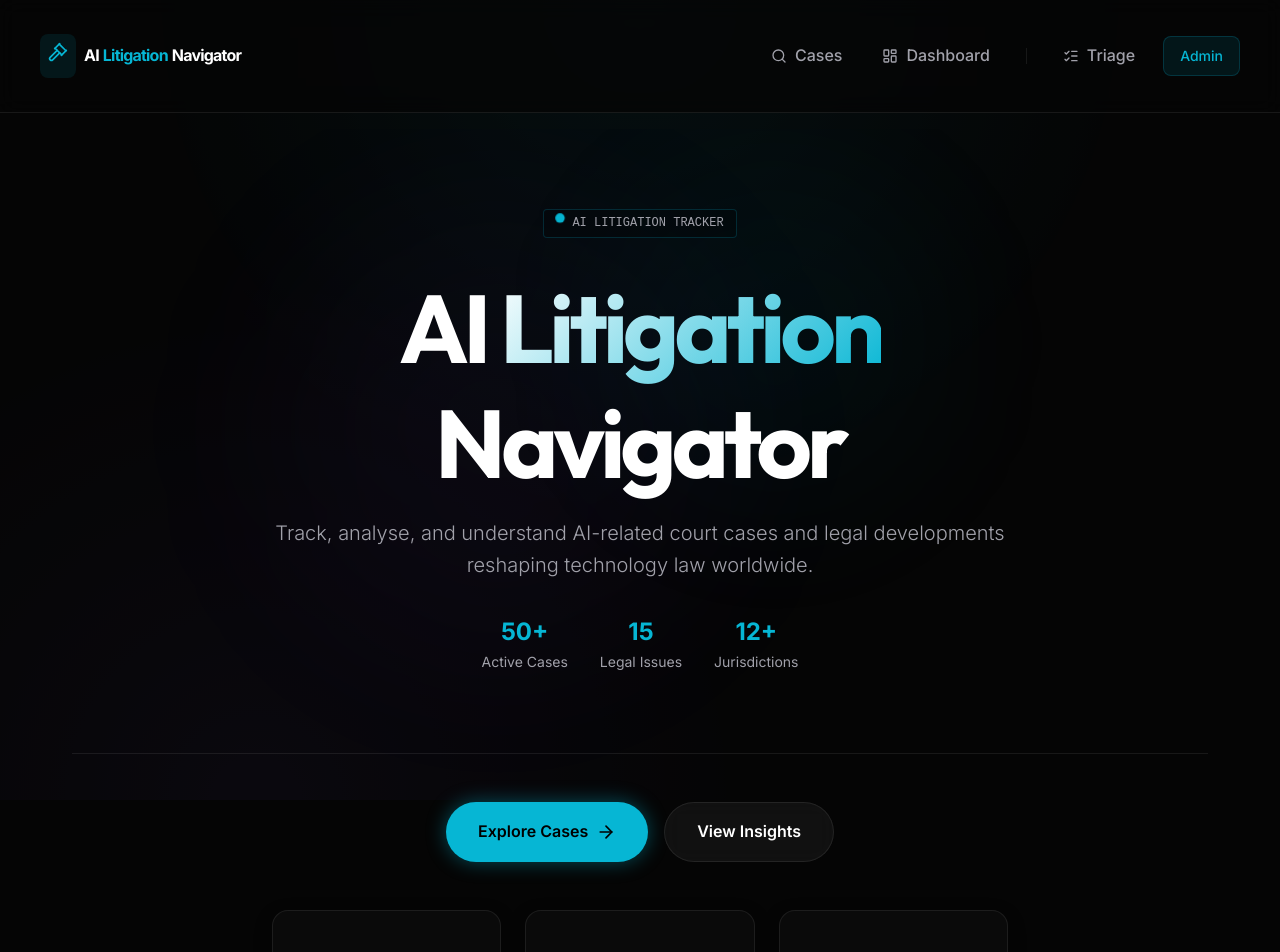
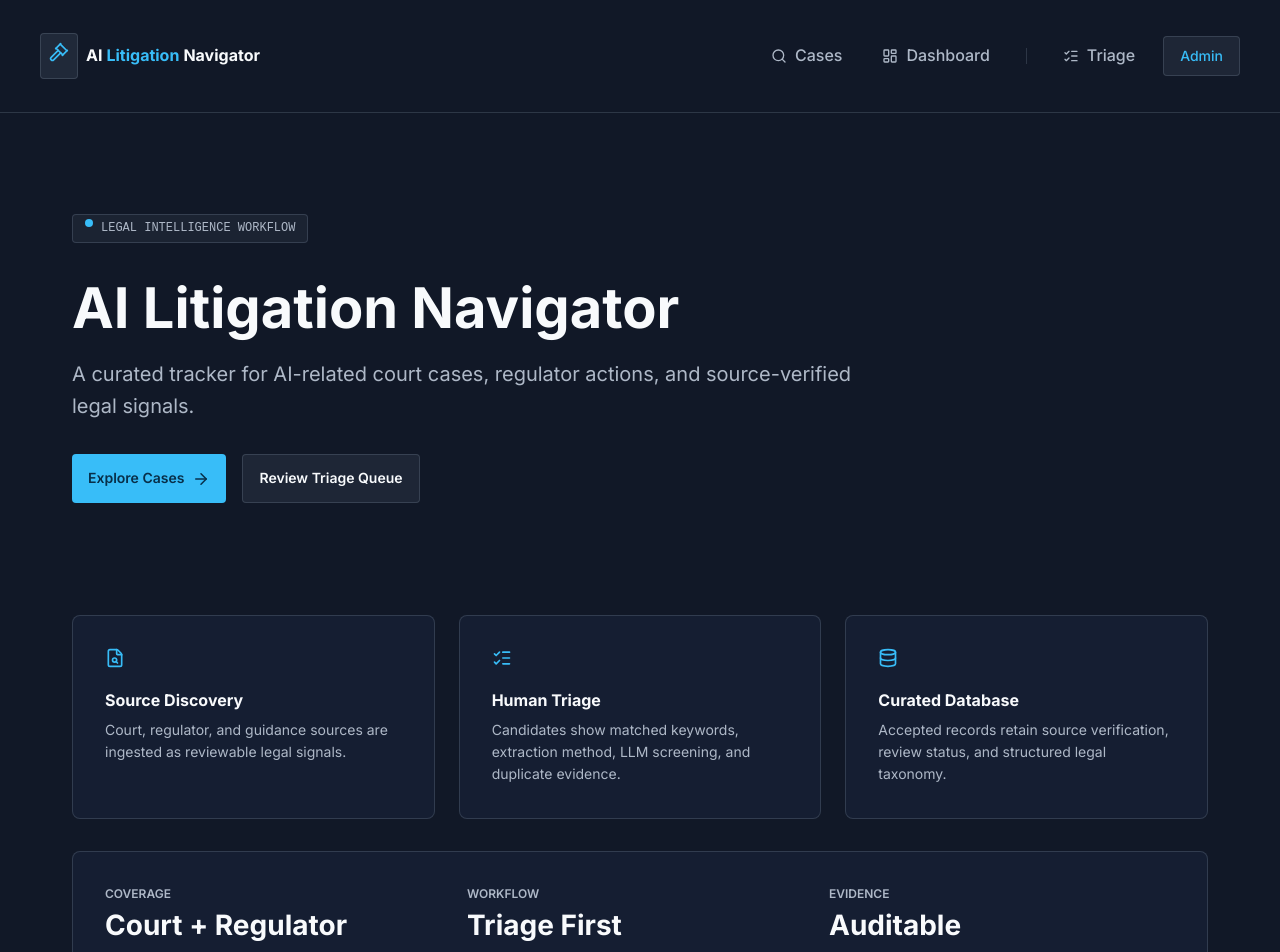
Before and after one commit to adampharrels/LegalTech, a Next.js app in the folder frontend/: page / in a window 1280 px wide. Shown: the top 952 px of the page. Built offline with nearby package versions, Linux system fonts and the light colour scheme.

Commit message:
style: simplify frontend visual design

```diff
--- a/frontend/src/app/admin/page.tsx
+++ b/frontend/src/app/admin/page.tsx
@@ -26,7 +26,7 @@ export default async function AdminPage() {
   };
 
   return (
-    <div className="flex-col gap-8" style={{ display: 'flex', animation: 'fadeIn 0.5s ease-in-out' }}>
+    <div className="flex-col gap-8" style={{ display: 'flex' }}>
       <div className="flex-col gap-2" style={{ display: 'flex' }}>
         <h1 style={{ fontSize: '2.25rem', fontWeight: 700 }}>Admin Panel</h1>
         <p className="text-muted" style={{ maxWidth: '42rem' }}>
@@ -188,7 +188,7 @@ export default async function AdminPage() {
                      </td>
                      <td style={{ padding: '0.75rem 1rem' }}>
                        {c.reviewStatus === 'LLM analysed' || c.reviewStatus === 'Human reviewed' ? (
-                         <Link href={`/cases/${c.slug}#ai-summary`} className="hover-text-accent" style={{ padding: '0.25rem 0.5rem', background: 'rgba(6, 182, 212, 0.12)', color: 'var(--accent-primary)', borderRadius: 'var(--radius-sm)', fontSize: '0.75rem', textDecoration: 'none' }}>
+                         <Link href={`/cases/${c.slug}#ai-summary`} className="hover-text-accent" style={{ padding: '0.25rem 0.5rem', background: 'rgba(148, 163, 184, 0.1)', color: 'var(--accent-primary)', borderRadius: 'var(--radius-sm)', fontSize: '0.75rem', textDecoration: 'none' }}>
                            View AI summary
                          </Link>
                        ) : (
--- a/frontend/src/app/admin/triage/page.tsx
+++ b/frontend/src/app/admin/triage/page.tsx
@@ -37,7 +37,7 @@ export default async function TriagePage() {
   const reviewedCandidates = candidates.filter((candidate) => ['Accepted', 'Rejected'].includes(candidate.candidateStatus));
 
   return (
-    <div className="flex-col gap-8" style={{ display: 'flex', animation: 'fadeIn 0.5s ease-in-out' }}>
+    <div className="flex-col gap-8" style={{ display: 'flex' }}>
       <div className="flex justify-between items-center" style={{ gap: '1rem', flexWrap: 'wrap' }}>
         <div className="flex-col gap-2" style={{ display: 'flex' }}>
           <h1 style={{ fontSize: '2.25rem', fontWeight: 700 }}>Triage Queue</h1>
@@ -156,7 +156,7 @@ export default async function TriagePage() {
                     {candidate.courtName} · {candidate.jurisdiction}
                   </p>
                 </div>
-                <span style={{ padding: '0.25rem 0.5rem', background: 'rgba(6, 182, 212, 0.12)', color: 'var(--accent-primary)', borderRadius: 'var(--radius-sm)', fontSize: '0.75rem' }}>
+                <span style={{ padding: '0.25rem 0.5rem', background: 'rgba(148, 163, 184, 0.1)', color: 'var(--accent-primary)', borderRadius: 'var(--radius-sm)', fontSize: '0.75rem' }}>
                   {candidate.candidateStatus}
                 </span>
               </div>
@@ -201,7 +201,7 @@ export default async function TriagePage() {
                 </div>
                 <div className="flex gap-2" style={{ flexWrap: 'wrap', marginTop: '0.75rem' }}>
                   {matchedKeywords.length > 0 ? matchedKeywords.map((keyword) => (
-                    <span key={keyword} style={{ padding: '0.2rem 0.45rem', background: 'rgba(6, 182, 212, 0.12)', color: 'var(--accent-primary)', border: '1px solid rgba(6, 182, 212, 0.2)', borderRadius: 'var(--radius-sm)', fontSize: '0.7rem' }}>
+                    <span key={keyword} style={{ padding: '0.2rem 0.45rem', background: 'rgba(148, 163, 184, 0.1)', color: 'var(--accent-primary)', border: '1px solid var(--border-color)', borderRadius: 'var(--radius-sm)', fontSize: '0.7rem' }}>
                       {keyword}
                     </span>
                   )) : (
--- a/frontend/src/app/globals.css
+++ b/frontend/src/app/globals.css
@@ -1,19 +1,19 @@
-@import url('https://fonts.googleapis.com/css2?family=Inter:wght@300;400;500;600;700;900&family=Outfit:wght@400;500;700;900&display=swap');
+@import url('https://fonts.googleapis.com/css2?family=Inter:wght@400;500;600;700&display=swap');
 
 :root {
-  /* Core Colors - Neon Corporate Blend */
-  --bg-primary: #050505;
-  --bg-secondary: #0a0a0a;
+  /* Core colours */
+  --bg-primary: #111827;
+  --bg-secondary: #162033;
 
-  --text-primary: #ffffff;
-  --text-secondary: #a1a1aa;
+  --text-primary: #f8fafc;
+  --text-secondary: #aeb8c7;
 
-  --accent-primary: #06b6d4; /* Cyan */
-  --accent-primary-hover: #0891b2;
-  --accent-secondary: #8b5cf6; /* Violet */
+  --accent-primary: #38bdf8;
+  --accent-primary-hover: #0ea5e9;
+  --accent-secondary: #64748b;
 
-  --border-color: rgba(255, 255, 255, 0.08);
-  --border-hover: rgba(6, 182, 212, 0.3);
+  --border-color: rgba(148, 163, 184, 0.22);
+  --border-hover: rgba(148, 163, 184, 0.36);
 
   /* Radii */
   --radius-sm: 0.25rem;
@@ -23,7 +23,7 @@
 
   /* Typography */
   --font-sans: 'Inter', sans-serif;
-  --font-heading: 'Outfit', sans-serif;
+  --font-heading: 'Inter', sans-serif;
 }
 
 * {
@@ -33,7 +33,7 @@
 }
 
 body {
-  background-color: var(--bg-primary);
+  background: var(--bg-primary);
   color: var(--text-primary);
   font-family: var(--font-sans);
   line-height: 1.6;
@@ -70,36 +70,29 @@ a {
 .gap-6 { gap: 1.5rem; }
 .gap-8 { gap: 2rem; }
 
-/* Micro-animations & Glassmorphism */
+/* Product surfaces */
 .glass-panel {
-  background: rgba(10, 10, 10, 0.6);
-  backdrop-filter: blur(16px);
-  -webkit-backdrop-filter: blur(16px);
+  background: rgba(17, 24, 39, 0.96);
   border: 1px solid var(--border-color);
-  border-radius: var(--radius-lg);
-  box-shadow: 0 10px 40px -10px rgba(0, 0, 0, 0.8);
-  transition: all 0.3s ease;
+  border-radius: var(--radius-md);
+  box-shadow: none;
+  transition: border-color 0.16s ease, background-color 0.16s ease;
   padding: 2rem;
 }
 
 .glass-panel:hover {
-  transform: translateY(-4px);
   border-color: var(--border-hover);
-  box-shadow: 0 20px 40px -10px rgba(6, 182, 212, 0.15);
 }
 
 .surface-panel {
-  background: rgba(12, 12, 12, 0.86);
-  backdrop-filter: none;
-  -webkit-backdrop-filter: none;
-  box-shadow: 0 6px 18px rgba(0, 0, 0, 0.32);
-  transition: border-color 0.2s ease, background-color 0.2s ease;
+  background: rgba(22, 32, 51, 0.92);
+  box-shadow: none;
+  transition: border-color 0.16s ease, background-color 0.16s ease;
 }
 
 .surface-panel:hover {
-  transform: none;
-  border-color: rgba(6, 182, 212, 0.22);
-  box-shadow: 0 6px 18px rgba(0, 0, 0, 0.32);
+  border-color: var(--border-hover);
+  box-shadow: none;
 }
 
 .btn-primary {
@@ -108,22 +101,20 @@ a {
   justify-content: center;
   gap: 0.5rem;
   background-color: var(--accent-primary);
-  color: #000;
+  color: #082f49;
   font-weight: 600;
-  padding: 1rem 2rem;
-  border-radius: var(--radius-full);
+  padding: 0.75rem 1rem;
+  border-radius: var(--radius-sm);
   border: none;
   cursor: pointer;
-  transition: all 0.3s ease;
-  box-shadow: 0 0 20px rgba(6, 182, 212, 0.4);
+  transition: background-color 0.16s ease;
+  box-shadow: none;
   font-family: var(--font-sans);
-  font-size: 1rem;
+  font-size: 0.875rem;
 }
 
 .btn-primary:hover {
   background-color: var(--accent-primary-hover);
-  transform: scale(1.05);
-  box-shadow: 0 0 40px rgba(6, 182, 212, 0.6);
 }
 
 .btn-secondary {
@@ -131,73 +122,25 @@ a {
   align-items: center;
   justify-content: center;
   gap: 0.5rem;
-  background: rgba(255, 255, 255, 0.05);
-  backdrop-filter: blur(10px);
+  background: rgba(148, 163, 184, 0.1);
   color: var(--text-primary);
   font-weight: 600;
-  padding: 1rem 2rem;
-  border-radius: var(--radius-full);
+  padding: 0.75rem 1rem;
+  border-radius: var(--radius-sm);
   border: 1px solid var(--border-color);
   cursor: pointer;
-  transition: all 0.3s ease;
+  transition: background-color 0.16s ease, border-color 0.16s ease;
   font-family: var(--font-sans);
-  font-size: 1rem;
+  font-size: 0.875rem;
 }
 
 .btn-secondary:hover {
-  background: rgba(255, 255, 255, 0.1);
-  transform: scale(1.05);
-}
-
-.text-gradient {
-  background: linear-gradient(135deg, #ffffff 0%, var(--accent-primary) 100%);
-  -webkit-background-clip: text;
-  -webkit-text-fill-color: transparent;
-  background-clip: text;
+  background: rgba(148, 163, 184, 0.16);
+  border-color: var(--border-hover);
 }
 
 .text-muted {
   color: var(--text-secondary);
-}
-
-.animated-bg {
-  position: absolute;
-  inset: 0;
-  z-index: -1;
-  opacity: 0.4;
-  background: radial-gradient(circle at 50% 0%, rgba(6, 182, 212, 0.15) 0%, transparent 50%),
-              radial-gradient(circle at 20% 100%, rgba(139, 92, 246, 0.1) 0%, transparent 40%);
-}
-
-.orb-1 {
-  position: absolute;
-  top: 10%;
-  right: 25%;
-  width: 300px;
-  height: 300px;
-  background: rgba(6, 182, 212, 0.05);
-  filter: blur(80px);
-  border-radius: 50%;
-  animation: pulse 8s infinite alternate;
-  z-index: -1;
-}
-
-.orb-2 {
-  position: absolute;
-  bottom: 20%;
-  left: 20%;
-  width: 400px;
-  height: 400px;
-  background: rgba(139, 92, 246, 0.05);
-  filter: blur(100px);
-  border-radius: 50%;
-  animation: pulse 12s infinite alternate-reverse;
-  z-index: -1;
-}
-
-@keyframes pulse {
-  0% { transform: scale(1); opacity: 0.5; }
-  100% { transform: scale(1.2); opacity: 1; }
 }
 
 /* Utilities */
@@ -230,8 +173,8 @@ a {
   font-family: var(--font-mono, monospace);
   font-size: 0.75rem;
   color: var(--text-secondary);
-  border: 1px solid rgba(6, 182, 212, 0.2);
-  background: rgba(0, 0, 0, 0.2);
+  border: 1px solid var(--border-color);
+  background: rgba(148, 163, 184, 0.08);
 }
 
 .badge-dot {
@@ -240,17 +183,15 @@ a {
   height: 8px;
   background-color: var(--accent-primary);
   border-radius: 50%;
-  animation: pulse 2s infinite;
 }
 
 .hero-title {
-  font-size: 4rem;
-  letter-spacing: -0.05em;
+  font-size: 3rem;
   margin-bottom: 1rem;
 }
 
 @media (min-width: 768px) {
-  .hero-title { font-size: 6rem; }
+  .hero-title { font-size: 3.5rem; }
 }
 
 .hero-subtitle {
@@ -258,7 +199,7 @@ a {
   color: var(--text-secondary);
   max-width: 800px;
   margin: 0 auto;
-  font-weight: 300;
+  font-weight: 400;
 }
 
 @media (min-width: 768px) {
@@ -276,7 +217,7 @@ a {
 }
 
 .card-value {
-  font-size: 3rem;
+  font-size: 1.75rem;
   font-weight: 700;
   margin-bottom: 0.5rem;
 }
@@ -286,7 +227,6 @@ a {
   font-weight: 600;
   color: var(--text-secondary);
   text-transform: uppercase;
-  letter-spacing: 0.2em;
 }
 
 /* Layout shell styles */
@@ -302,7 +242,7 @@ a {
   align-items: center;
   padding: 1.5rem 2rem;
   border-bottom: 1px solid var(--border-color);
-  backdrop-filter: blur(10px);
+  background: var(--bg-primary);
 }
 
 .nav-links {
--- a/frontend/src/app/layout.tsx
+++ b/frontend/src/app/layout.tsx
@@ -27,7 +27,6 @@ export default function RootLayout({
         <link rel="icon" href="/favicon.ico" />
       </head>
       <body>
-        <div className="animated-bg"></div>
         <div className="app-shell">
           <Header />
           <main className="container pt-4 pb-8" style={{ flex: 1 }}>
--- a/frontend/src/app/page.tsx
+++ b/frontend/src/app/page.tsx
@@ -1,78 +1,71 @@
 import Link from 'next/link';
-import { ArrowRight } from 'lucide-react';
+import { ArrowRight, Database, FileSearch, ListChecks } from 'lucide-react';
 
 export default function Home() {
   return (
-    <div className="flex flex-col relative overflow-hidden" style={{ minHeight: 'calc(100vh - 8rem)' }}>
-
-      {/* Hero Section */}
-      <div className="relative flex-col items-center justify-center py-20 flex" style={{ flex: 1 }}>
-        <div className="orb-1"></div>
-        <div className="orb-2"></div>
-
-        <div className="max-w-4xl mx-auto text-center">
-          <div className="flex justify-center mb-8">
-            <div className="badge">
-              <span className="badge-dot"></span>
-              <span>AI LITIGATION TRACKER</span>
-            </div>
+    <div className="flex flex-col gap-8" style={{ minHeight: 'calc(100vh - 8rem)' }}>
+      <section className="py-20">
+        <div className="max-w-4xl">
+          <div className="badge mb-8">
+            <span className="badge-dot"></span>
+            <span>LEGAL INTELLIGENCE WORKFLOW</span>
           </div>
 
-          <div className="mb-8">
-            <h1 className="hero-title">
-              AI <span className="text-gradient">Litigation</span> Navigator
-            </h1>
-            <p className="hero-subtitle">
-              Track, analyse, and understand AI-related court cases and legal developments reshaping technology law worldwide.
-            </p>
-          </div>
+          <h1 className="hero-title">AI Litigation Navigator</h1>
+          <p className="hero-subtitle" style={{ margin: 0 }}>
+            A curated tracker for AI-related court cases, regulator actions, and source-verified legal signals.
+          </p>
 
-          <div className="flex justify-center gap-8 mt-8">
-            <div className="text-center">
-              <div className="stat-value">50+</div>
-              <div className="stat-label" style={{ fontSize: '0.875rem' }}>Active Cases</div>
-            </div>
-            <div className="text-center">
-              <div className="stat-value">15</div>
-              <div className="stat-label" style={{ fontSize: '0.875rem' }}>Legal Issues</div>
-            </div>
-            <div className="text-center">
-              <div className="stat-value">12+</div>
-              <div className="stat-label" style={{ fontSize: '0.875rem' }}>Jurisdictions</div>
-            </div>
+          <div className="flex gap-4 mt-8" style={{ flexWrap: 'wrap' }}>
+            <Link href="/cases" className="btn-primary">
+              <span>Explore Cases</span>
+              <ArrowRight size={18} />
+            </Link>
+            <Link href="/admin/triage" className="btn-secondary">
+              <span>Review Triage Queue</span>
+            </Link>
           </div>
         </div>
-      </div>
+      </section>
 
-      {/* CTA Section */}
-      <div className="relative py-12 border-t">
-        <div className="container" style={{ maxWidth: '800px' }}>
-          <div className="flex justify-center gap-4 mb-8">
-            <Link href="/cases" className="btn-primary">
-              <span>Explore Cases</span>
-              <ArrowRight size={20} />
-            </Link>
-            <Link href="/dashboard" className="btn-secondary">
-              <span>View Insights</span>
-            </Link>
-          </div>
+      <section className="grid grid-cols-3 gap-6">
+        <div className="glass-panel surface-panel">
+          <FileSearch size={20} color="var(--accent-primary)" />
+          <h2 style={{ fontSize: '1rem', marginTop: '1rem', marginBottom: '0.5rem' }}>Source Discovery</h2>
+          <p className="text-muted" style={{ fontSize: '0.875rem' }}>
+            Court, regulator, and guidance sources are ingested as reviewable legal signals.
+          </p>
+        </div>
+        <div className="glass-panel surface-panel">
+          <ListChecks size={20} color="var(--accent-primary)" />
+          <h2 style={{ fontSize: '1rem', marginTop: '1rem', marginBottom: '0.5rem' }}>Human Triage</h2>
+          <p className="text-muted" style={{ fontSize: '0.875rem' }}>
+            Candidates show matched keywords, extraction method, LLM screening, and duplicate evidence.
+          </p>
+        </div>
+        <div className="glass-panel surface-panel">
+          <Database size={20} color="var(--accent-primary)" />
+          <h2 style={{ fontSize: '1rem', marginTop: '1rem', marginBottom: '0.5rem' }}>Curated Database</h2>
+          <p className="text-muted" style={{ fontSize: '0.875rem' }}>
+            Accepted records retain source verification, review status, and structured legal taxonomy.
+          </p>
+        </div>
+      </section>
 
-          <div className="grid grid-cols-3 gap-6 mt-12 relative">
-            <div className="glass-panel surface-panel text-center">
-              <div className="card-value">50+</div>
-              <div className="card-label">Curated Cases</div>
-            </div>
-            <div className="glass-panel surface-panel text-center">
-              <div className="card-value">15</div>
-              <div className="card-label">Legal Issues</div>
-            </div>
-            <div className="glass-panel surface-panel text-center">
-              <div className="card-value">Global</div>
-              <div className="card-label">Jurisdictions</div>
-            </div>
-          </div>
+      <section className="glass-panel surface-panel" style={{ display: 'grid', gridTemplateColumns: 'repeat(auto-fit, minmax(180px, 1fr))', gap: '1rem' }}>
+        <div>
+          <div className="card-label">Coverage</div>
+          <div className="card-value">Court + Regulator</div>
         </div>
-      </div>
+        <div>
+          <div className="card-label">Workflow</div>
+          <div className="card-value">Triage First</div>
+        </div>
+        <div>
+          <div className="card-label">Evidence</div>
+          <div className="card-value">Auditable</div>
+        </div>
+      </section>
     </div>
   );
 }
--- a/frontend/src/components/Header.tsx
+++ b/frontend/src/components/Header.tsx
@@ -3,14 +3,14 @@ import { Search, LayoutDashboard, Gavel, ListChecks } from 'lucide-react';
 
 export default function Header() {
   return (
-    <header className="navbar" style={{ position: 'sticky', top: 0, zIndex: 50, background: 'rgba(5, 5, 5, 0.8)' }}>
+    <header className="navbar" style={{ position: 'sticky', top: 0, zIndex: 50 }}>
       <div className="container flex justify-between items-center" style={{ padding: '0', height: '4rem' }}>
         {/* Logo */}
         <Link href="/" className="flex items-center gap-2" style={{ textDecoration: 'none' }}>
-          <div style={{ padding: '0.5rem', borderRadius: 'var(--radius-md)', background: 'rgba(6, 182, 212, 0.1)' }}>
+          <div style={{ padding: '0.5rem', borderRadius: 'var(--radius-sm)', background: 'rgba(148, 163, 184, 0.12)', border: '1px solid var(--border-color)' }}>
             <Gavel size={20} color="var(--accent-primary)" />
           </div>
-          <span style={{ fontWeight: 700, fontSize: '1rem', letterSpacing: '-0.05em' }}>
+          <span style={{ fontWeight: 700, fontSize: '1rem' }}>
             AI<span style={{ color: 'var(--accent-primary)', margin: '0 0.25rem' }}>Litigation</span>Navigator
           </span>
         </Link>
@@ -46,10 +46,10 @@ export default function Header() {
             href="/admin"
             style={{
               padding: '0.5rem 1rem',
-              borderRadius: 'var(--radius-md)',
-              background: 'rgba(6, 182, 212, 0.1)',
+              borderRadius: 'var(--radius-sm)',
+              background: 'rgba(148, 163, 184, 0.1)',
               color: 'var(--accent-primary)',
-              border: '1px solid rgba(6, 182, 212, 0.2)',
+              border: '1px solid var(--border-color)',
               fontWeight: 500,
               fontSize: '0.875rem'
             }}
```
Also changed, not shown: frontend/src/app/cases/[slug]/page.tsx (+9 -12 lines), frontend/src/app/cases/page.tsx (+4 -4 lines), frontend/src/app/dashboard/page.tsx (+12 -18 lines).
